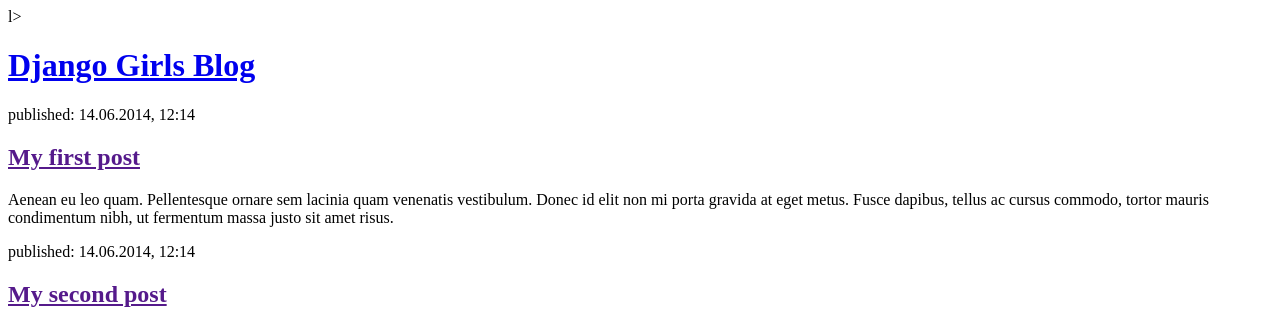
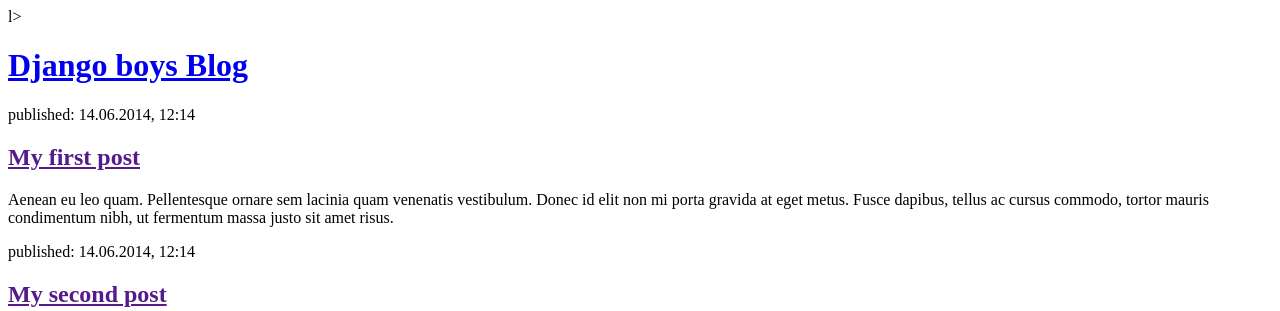
Before and after one commit to rony7782/my-first-blog, a Django app: page / in a window 1280 px wide. Shown: the top 311 px of the page. Run offline with Django 3.2, Linux system fonts and the light colour scheme.

Commit message:
Update Post_html
Just changed via the GitHub website..It works

```diff
--- a/blog/templates/blog/post_list.html
+++ b/blog/templates/blog/post_list.html
@@ -1,10 +1,10 @@
 l>
     <head>
-        <title>Django Girls blog</title>
+        <title>Django Boys blog</title>
     </head>
     <body>
         <div>
-            <h1><a href="/">Django Girls Blog</a></h1>
+            <h1><a href="/">Django boys Blog</a></h1>
         </div>
 
         <div>
```
